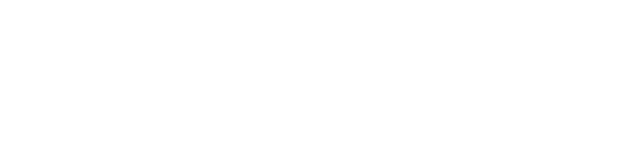
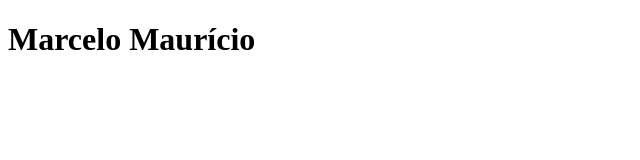
Before and after one commit to mbmauriciojr/mbmauriciojr.github.io, a plain HTML site: page index.html in a window 1280 px wide. Shown: the whole page, without its empty margins (0-640 px from the left). Drawn offline with Linux system fonts and the light colour scheme.

Commit message:
Criaçao da H1

```diff
--- a/index.html
+++ b/index.html
@@ -5,6 +5,7 @@
         <title>Portifólio do Marcelo Benjamin Maurício Junior</title>
     </head>
     <body>
+        <h1>Marcelo Maurício</h1>
         <!-- Seu nome completo  -->
 
         <!-- Uma foto atual sua, acompanhada de um texto alternativo, que deve ser a descrição da foto que você está usando; -->
```
